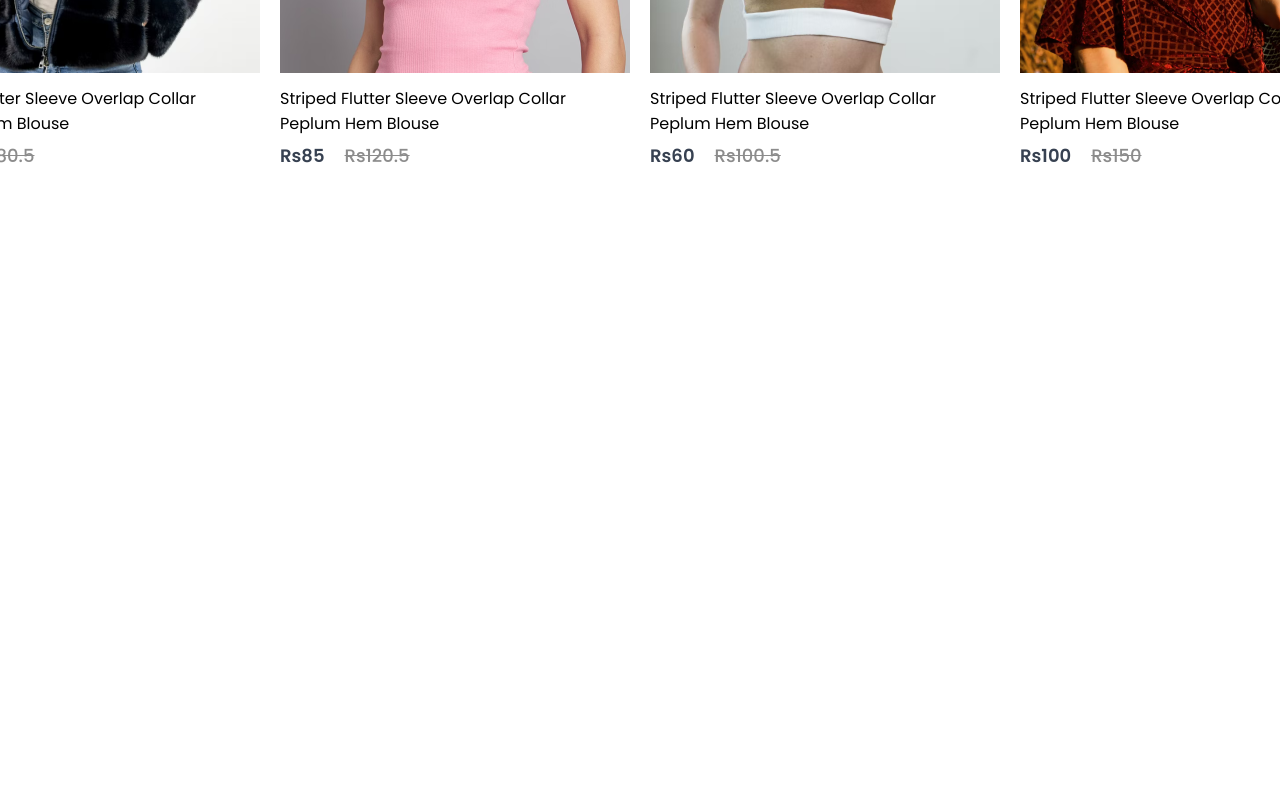
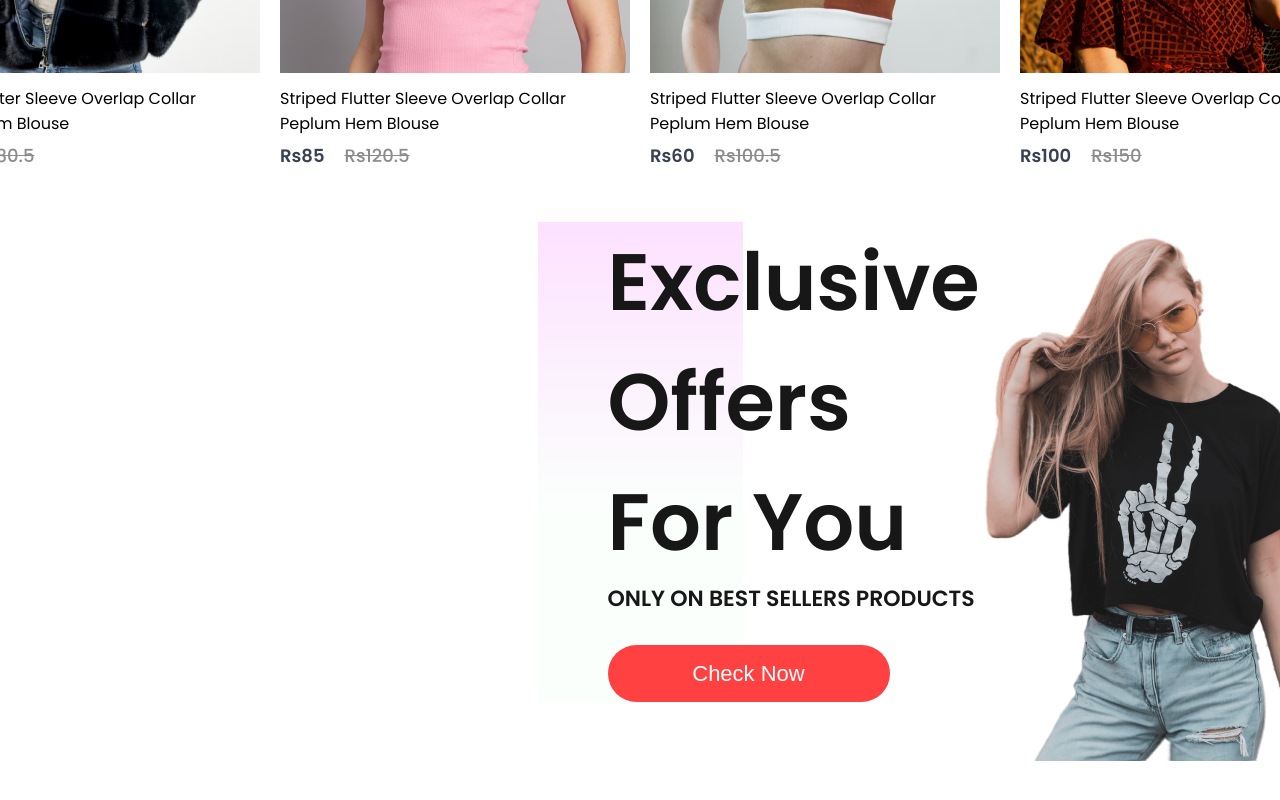
Before and after one commit to KevinShehan/e-commerce, a React (Create React App) app: page / in a window 1280 px wide. Shown: the part 1367-2167 px from the top of the page. Before the commit the page ends 1589 px from the top, so only its background shows below. Built offline with nearby package versions, Linux system fonts and the light colour scheme.

Commit message:
offer comp html

```diff
--- a/src/Components/Offers/Offers.css
+++ b/src/Components/Offers/Offers.css
@@ -0,0 +1,44 @@
+.offers{
+    width: 65px;
+    height: 60vh;
+    display: flex;
+    margin: auto;
+    padding: 0px 70px;
+    margin-bottom: 150px;
+    background: linear-gradient(180deg,#fde1ff  0%, #e1ffea22 60%);
+}
+.offers-left{
+    flex: 1;
+    display: flex;
+    flex-direction: column;
+    justify-content: center;
+}
+.offers-left h1{
+    color: #171717;
+    font-size: 80px;
+    font-weight: 600;
+}
+.offers-left p{
+    color: #171717;
+    font-size: 22px;
+    font-weight: 600;
+}
+.offers-left button{
+    width: 282px;
+    height: 70px;
+    border-radius: 35px;
+    background: #ff4141;
+    border: none;
+    color:white;
+    font-weight: 500;
+    font-size: 22px;
+    cursor: pointer;
+    margin-top: 30px;
+}
+.offers-right{
+    flex: 1;
+    display: flex;
+    align-items: center;
+    justify-content: flex-end;
+    padding-top: 50px;
+}
--- a/src/Components/Offers/Offers.jsx
+++ b/src/Components/Offers/Offers.jsx
@@ -1,14 +1,18 @@
 import React from 'react';
 import "./Offers.css";
+import exclusive_image from "../Assets/exclusive_image.png";
 
 const Offers = () => {
     return (
         <div className='offers'>
             <div className="offers-left">
-
+                <h1>Exclusive</h1>
+                <h1>Offers For You</h1>
+                <p>ONLY ON BEST SELLERS PRODUCTS</p>
+                <button>Check Now</button>
             </div>
             <div className="offers-right">
-
+                <img src={exclusive_image} alt="" />
             </div>
         </div>
     )
```
Lines whose indentation alone changed are shown as unchanged.
